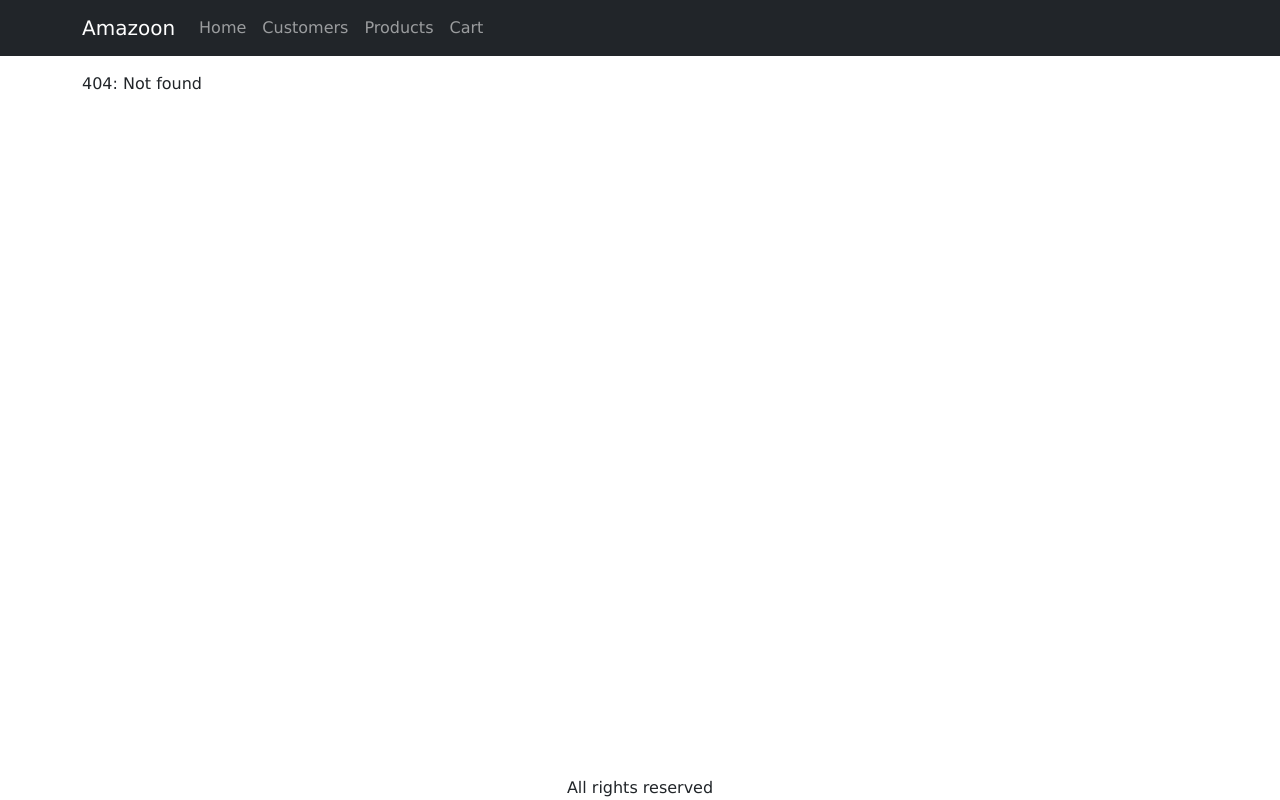
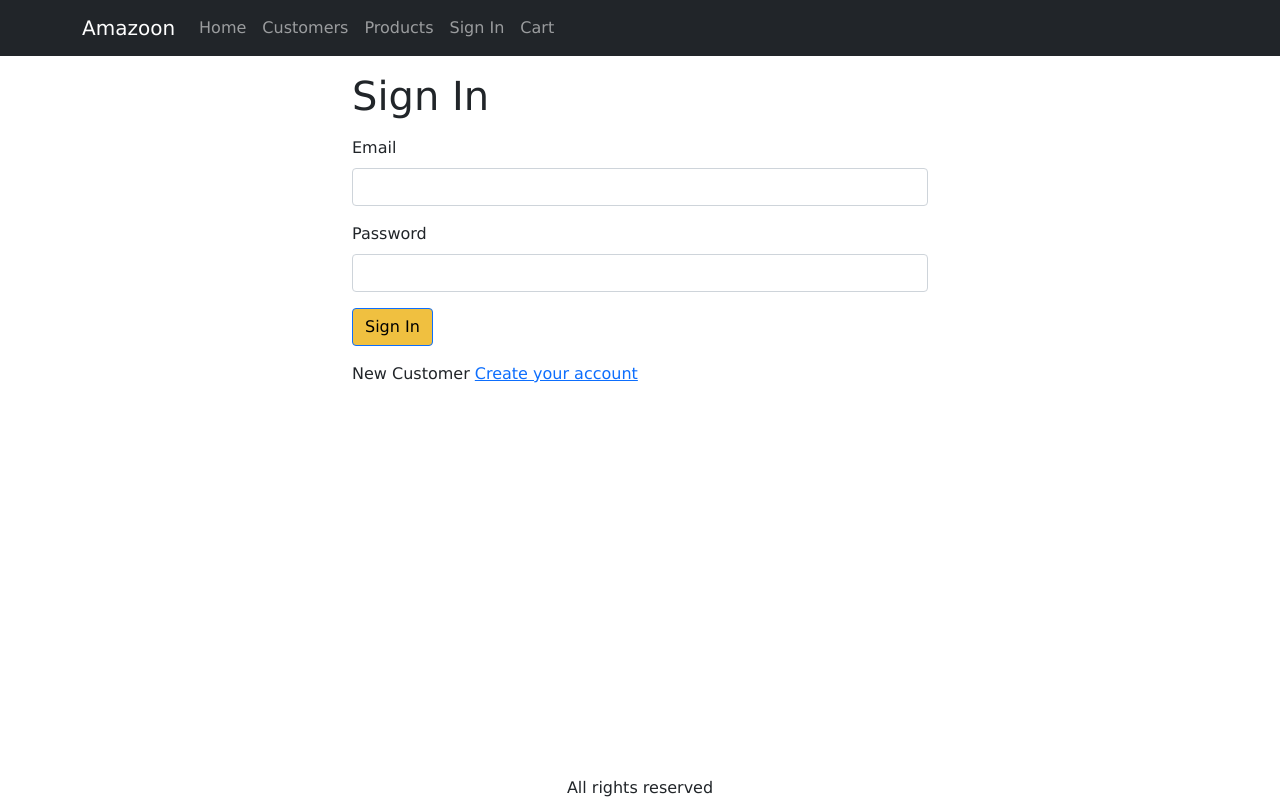
Before and after one commit to dakotadavis58/e-commerce-app, a React (Create React App) app: page /signin in a window 1280 px wide. Before the commit this address had no page. Built offline with nearby package versions, Linux system fonts and the light colour scheme.

Commit message:
pacman, signinscreen

```diff
--- a/package.json
+++ b/package.json
@@ -14,6 +14,7 @@
     "express": "^4.17.3",
     "jquery": "^3.6.0",
     "mongoose": "^6.2.8",
+    "nodemon": "^2.0.15",
     "popper.js": "^1.16.1",
     "react": "^17.0.2",
     "react-bootstrap": "^2.2.2",
@@ -21,6 +22,7 @@
     "react-helmet-async": "^1.2.3",
     "react-router-dom": "^6.2.2",
     "react-scripts": "^5.0.0",
+    "react-spinners": "^0.11.0",
     "use-reducer-logger": "^1.0.2",
     "web-vitals": "^2.1.4"
   },
--- a/src/App.jsx
+++ b/src/App.jsx
@@ -5,6 +5,7 @@ import NavBar from "./components/MainNavbar.jsx";
 import ProductsManager from "./components/product/ProductsManager.jsx";
 import MainContent from "./components/MainContent.jsx";
 import { Container } from "react-bootstrap";
+import SignInScreen from "./components/screens/SignInScreen.jsx";
 function App() {
   return (
     <>
@@ -20,6 +21,8 @@ function App() {
                 <Route path="customers/" element={<Customers />} />
                 <Route path="products/*" element={<ProductsManager />} />
                 <Route path="cart/" element={<Cart />} />
+                <Route path="signin/" element={<SignInScreen />} />
+
                 <Route path="*" element={<div>404: Not found</div>} />
               </Routes>
             </Container>
--- a/src/components/Loading.jsx
+++ b/src/components/Loading.jsx
@@ -1,10 +1,11 @@
 import { Spinner } from "react-bootstrap";
+import { PacmanLoader } from "react-spinners";
 
 const Loading = () => {
   return (
-    <Spinner animation="border" role="status">
+    <PacmanLoader animation="border" role="status">
       <span className="visually-hidden">Loading . . .</span>
-    </Spinner>
+    </PacmanLoader>
   );
 };
 
--- a/src/components/MainNavbar.jsx
+++ b/src/components/MainNavbar.jsx
@@ -24,6 +24,9 @@ const MainNavbar = () => {
             <Nav.Link as={Link} to="/products">
               Products
             </Nav.Link>
+            <Nav.Link as={Link} to="/signin">
+              Sign In
+            </Nav.Link>
             <Nav.Link as={Link} to="/cart">
               Cart
               {cart.cartItems.length > 0 && (
--- a/src/components/product/ProductDetails.jsx
+++ b/src/components/product/ProductDetails.jsx
@@ -9,8 +9,14 @@ import MessageBox from "../MessageBox";
 import { getError } from "../../utils";
 import { Store } from "../../Store";
 
+/**
+ *
+ * @returns Product details page
+ */
 const ProductDetails = () => {
   const navigate = useNavigate();
+  const params = useParams();
+  const { id } = params;
   const reducer = (state, action) => {
     switch (action.type) {
       case "FETCH_REQUEST":
@@ -31,14 +37,12 @@ const ProductDetails = () => {
     }
   };
 
-  const params = useParams();
-  const { id } = params;
-
   const [{ loading, error, product }, dispatch] = useReducer(reducer, {
     product: [],
     loading: true,
     error: "",
   });
+
   //   const [products, setProducts] = useState([]);
   useEffect(() => {
     console.log(params);
--- /dev/null
+++ b/src/components/screens/SignInScreen.jsx
@@ -0,0 +1,36 @@
+import { Button, Container, Form } from "react-bootstrap";
+import { Helmet } from "react-helmet-async";
+import { Link, useLocation } from "react-router-dom";
+
+const SignInScreen = () => {
+  const { search } = useLocation();
+  const redirectInURL = new URLSearchParams(search).get("redirect");
+  const redirect = redirectInURL ? redirectInURL : "/";
+  return (
+    <Container className="small-container">
+      <Helmet>
+        <title>Sign In</title>
+      </Helmet>
+      <h1 className="my-3">Sign In</h1>
+      <Form>
+        <Form.Group className="mb-3" controlId="email">
+          <Form.Label>Email</Form.Label>
+          <Form.Control type="email" required></Form.Control>
+        </Form.Group>
+        <Form.Group className="mb-3" controlId="password">
+          <Form.Label>Password</Form.Label>
+          <Form.Control type="password" required></Form.Control>
+        </Form.Group>
+        <div className="mb-3">
+          <Button type="submit">Sign In</Button>
+        </div>
+        <div className="mb-3">
+          New Customer{" "}
+          <Link to={`/signup?redirect=${redirect}`}>Create your account</Link>
+        </div>
+      </Form>
+    </Container>
+  );
+};
+
+export default SignInScreen;
--- a/src/index.css
+++ b/src/index.css
@@ -56,3 +56,7 @@ main {
   height: 280px;
   max-width: 280px;
 }
+
+.small-container {
+  max-width: 600px;
+}
```
Also changed, not shown: src/components/product/SingleProduct.jsx (+12 -14 lines), 2 other files (tests, documents, lock files or other folders).
